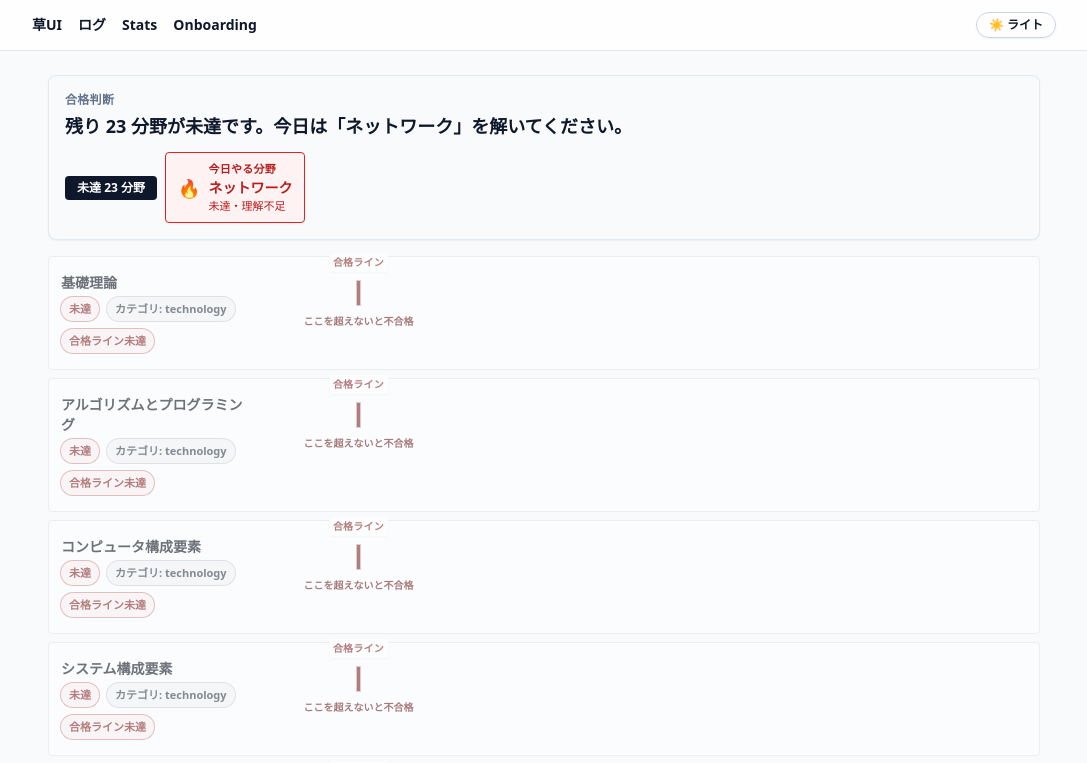
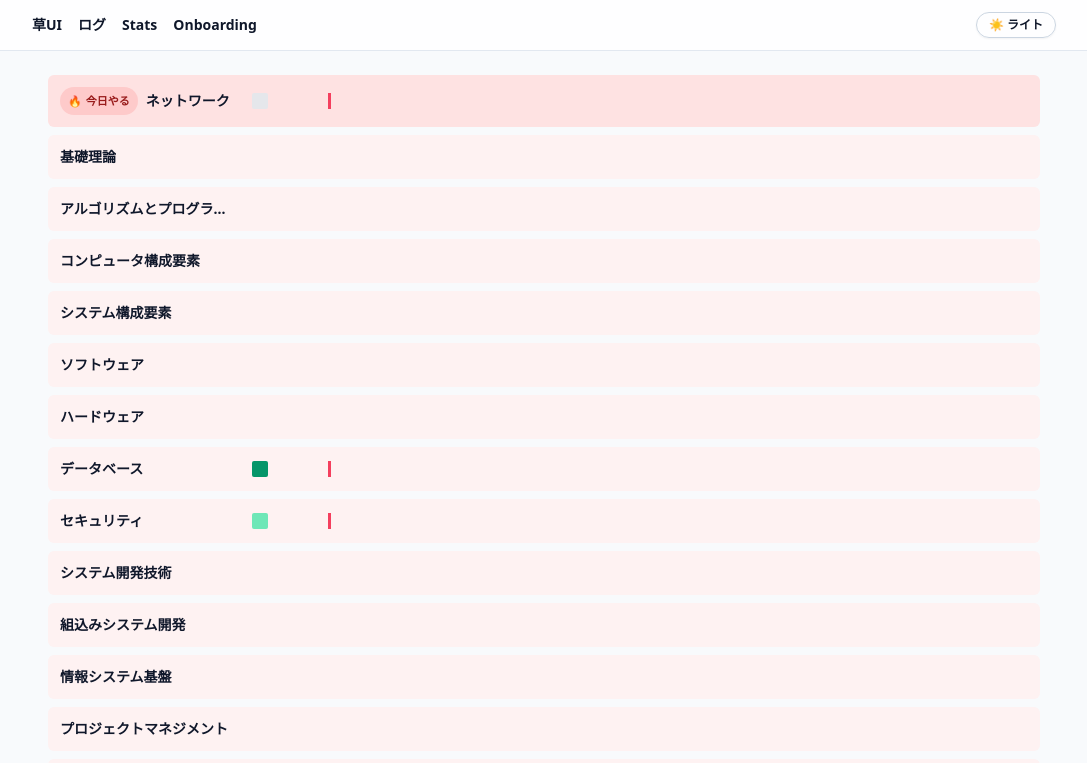
Before and after one commit to Hiro-Chiba/ap-grass-tracker, a Next.js app: page /grid in a window 1280 px wide. Shown: the top 763 px of the page, without its empty margins (96-1183 px from the left). Built offline with nearby package versions, Linux system fonts and the light colour scheme.

Commit message:
草UI再設計と優先分野ロジックの更新

```diff
--- a/app/grid/page.tsx
+++ b/app/grid/page.tsx
@@ -1,64 +1,13 @@
 "use client";
 
 import { SubjectRows } from "@/components/grass/SubjectRow";
-import { getSubjectStatuses } from "@/lib/calc";
-import { subjects } from "@/lib/subjects";
+import { getSubjectStatuses, pickPrioritySubject } from "@/lib/calc";
 import { useCycleStore } from "@/lib/useCycleStore";
-
-const pickPrioritySubject = (statuses: ReturnType<typeof getSubjectStatuses>) => {
-  const candidates = statuses
-    .filter(
-      (status) =>
-        !status.inGoal &&
-        status.ineffectiveCount > 0 &&
-        (status.effectiveCount === 0 || status.effectiveCount < status.target / 2)
-    )
-    .sort((a, b) => b.ineffectiveCount - a.ineffectiveCount || a.effectiveCount - b.effectiveCount || a.subjectId - b.subjectId);
-
-  return candidates[0];
-};
 
 export default function GridPage() {
   const { cycles } = useCycleStore();
   const statuses = getSubjectStatuses(cycles);
-  const remainingSubjects = statuses.filter((status) => !status.inGoal).length;
-  const priorityStatus = pickPrioritySubject(statuses);
-  const prioritySubject = subjects.find((subject) => subject.id === priorityStatus?.subjectId);
+  const priorityStatus = pickPrioritySubject(cycles, statuses);
 
-  const instruction = prioritySubject
-    ? `残り ${remainingSubjects} 分野が未達です。今日は「${prioritySubject.name}」を解いてください。`
-    : remainingSubjects > 0
-      ? `残り ${remainingSubjects} 分野が未達です。無効周回を埋める分野だけを選んでください。`
-      : "全分野が合格ラインに到達しました。理解維持のための確認だけ行ってください。";
-
-  return (
-    <div className="space-y-4">
-      <div className="rounded-lg border border-slate-200 bg-slate-50 p-4 shadow-sm dark:border-slate-800 dark:bg-slate-900/50">
-        <p className="text-xs font-semibold uppercase tracking-wide text-slate-500">合格判断</p>
-        <p className="mt-1 text-lg font-bold text-slate-900 dark:text-white">{instruction}</p>
-        <div className="mt-3 flex flex-wrap items-center gap-2">
-          <span className="rounded bg-slate-900 px-3 py-1 text-xs font-semibold text-white dark:bg-slate-200 dark:text-slate-900">
-            未達 {remainingSubjects} 分野
-          </span>
-          {prioritySubject ? (
-            <div className="flex items-center gap-2 rounded border border-red-600 bg-red-50 px-3 py-2 text-red-700 shadow-sm dark:border-red-800 dark:bg-red-900/30 dark:text-red-100">
-              <span className="text-lg" aria-hidden>
-                🔥
-              </span>
-              <div>
-                <p className="text-[11px] font-semibold uppercase tracking-wide">今日やる分野</p>
-                <p className="text-sm font-bold">{prioritySubject.name}</p>
-                <p className="text-[11px]">未達・理解不足</p>
-              </div>
-            </div>
-          ) : (
-            <span className="rounded border border-emerald-600 bg-emerald-50 px-3 py-2 text-[11px] font-semibold text-emerald-700 dark:border-emerald-500 dark:bg-emerald-900/40 dark:text-emerald-100">
-              今日は優先対象なし
-            </span>
-          )}
-        </div>
-      </div>
-      <SubjectRows cycles={cycles} statuses={statuses} prioritizedSubjectId={priorityStatus?.subjectId} />
-    </div>
-  );
+  return <SubjectRows cycles={cycles} statuses={statuses} prioritizedSubjectId={priorityStatus?.subjectId} />;
 }
--- a/app/stats/page.tsx
+++ b/app/stats/page.tsx
@@ -1,95 +1,30 @@
 "use client";
 
-import { aggregateKpis, getSubjectStatuses } from "@/lib/calc";
-import { EXAM_DATE, daysUntilExam } from "@/lib/examDate";
-import { subjects, SUBJECT_COUNT } from "@/lib/subjects";
+import { aggregateKpis } from "@/lib/calc";
+import { SUBJECT_COUNT } from "@/lib/subjects";
 import { useCycleStore } from "@/lib/useCycleStore";
+
+function StatNumber({ label, value }: { label: string; value: string }) {
+  return (
+    <div className="rounded-md bg-white/80 p-4 shadow-sm dark:bg-slate-800/70">
+      <p className="text-xs font-semibold uppercase tracking-wide text-slate-500">{label}</p>
+      <p className="mt-2 text-3xl font-bold text-slate-900 dark:text-white">{value}</p>
+    </div>
+  );
+}
 
 export default function StatsPage() {
   const { cycles } = useCycleStore();
   const { totalEffective, inGoalSubjects, stagnantSubjects } = aggregateKpis(cycles);
-  const statuses = getSubjectStatuses(cycles);
-  const remainingDays = daysUntilExam();
-  const alertColor = remainingDays < 30 ? "text-red-600" : "text-emerald-600";
-  const ineffectiveHotspots = statuses
-    .filter((status) => status.ineffectiveCount > 0)
-    .sort((a, b) => b.ineffectiveCount - a.ineffectiveCount || a.effectiveCount - b.effectiveCount)
-    .slice(0, 3);
 
   return (
-    <div className="space-y-6">
-      <div>
-        <h1 className="text-xl font-bold">Stats</h1>
-        <p className="text-sm text-slate-500 dark:text-slate-400">数字は合格圏を示すための最小限のみ。</p>
+    <div className="space-y-4">
+      <h1 className="text-xl font-bold">Stats</h1>
+      <div className="grid gap-3 sm:grid-cols-3">
+        <StatNumber label="合格分野数" value={`${inGoalSubjects} / ${SUBJECT_COUNT}`} />
+        <StatNumber label="総有効周回数" value={`${totalEffective} / 62`} />
+        <StatNumber label="停滞分野数" value={`${stagnantSubjects}`} />
       </div>
-
-      <div className="grid gap-4 sm:grid-cols-3">
-        <StatCard title="合格圏分野" value={`${inGoalSubjects} / ${SUBJECT_COUNT}`} description="縦線到達分野" />
-        <StatCard title="総有効周回" value={`${totalEffective} / 62`} description="accuracy 70%以上の件数" />
-        <StatCard title="停滞分野" value={`${stagnantSubjects}`} description="挑戦あり・有効0" />
-      </div>
-
-      <div className="rounded border border-red-200 bg-red-50 p-4 dark:border-red-800 dark:bg-red-900/30">
-        <p className="text-xs uppercase tracking-wide text-red-700 dark:text-red-200">無効が多い分野</p>
-        {ineffectiveHotspots.length > 0 ? (
-          <ul className="mt-2 space-y-1 text-sm text-red-800 dark:text-red-100">
-            {ineffectiveHotspots.map((status) => {
-              const subject = subjects.find((item) => item.id === status.subjectId);
-              return (
-                <li key={status.subjectId} className="flex items-center justify-between rounded border border-red-200 bg-white/70 px-3 py-2 dark:border-red-700 dark:bg-red-900/40">
-                  <div>
-                    <p className="font-semibold">{subject?.name}</p>
-                    <p className="text-[11px]">無効 {status.ineffectiveCount} / 有効 {status.effectiveCount}</p>
-                  </div>
-                  <span className="rounded bg-red-700 px-2 py-1 text-[11px] font-semibold text-white">理解不足を解消</span>
-                </li>
-              );
-            })}
-          </ul>
-        ) : (
-          <p className="mt-2 text-sm text-red-800 dark:text-red-100">無効周回はありません。維持のみに集中してください。</p>
-        )}
-      </div>
-
-      <div className="rounded border border-amber-200 bg-amber-50 p-4 dark:border-amber-800 dark:bg-amber-900/30">
-        <p className="text-xs uppercase tracking-wide text-amber-600 dark:text-amber-200">試験日カウントダウン</p>
-        <p className={`mt-1 text-lg font-bold ${alertColor}`}>
-          残り {remainingDays} 日 （{EXAM_DATE.toLocaleDateString("ja-JP")}）
-        </p>
-        <p className="text-xs text-slate-600 dark:text-slate-300">30日未満で警告色に切り替わります。</p>
-      </div>
-
-      <section className="space-y-3">
-        <h2 className="text-lg font-semibold">分野別サマリ</h2>
-        <div className="grid gap-2 md:grid-cols-2">
-          {statuses.map((status) => {
-            const subject = subjects.find((item) => item.id === status.subjectId);
-            return (
-              <div
-                key={status.subjectId}
-                className="rounded border border-slate-200 bg-white/70 px-3 py-2 text-sm dark:border-slate-800 dark:bg-slate-800/50"
-              >
-                <div className="flex items-center justify-between">
-                  <p className="font-semibold">{subject?.name}</p>
-                  <span className="text-xs text-slate-500">{status.category}</span>
-                </div>
-                <p className="text-xs text-slate-500">有効 {status.effectiveCount} / 目標 {status.target}</p>
-                <p className="text-xs text-slate-500">無効 {status.ineffectiveCount}</p>
-              </div>
-            );
-          })}
-        </div>
-      </section>
     </div>
   );
 }
-
-function StatCard({ title, value, description }: { title: string; value: string; description: string }) {
-  return (
-    <div className="rounded border border-slate-200 bg-white/70 p-4 shadow-sm dark:border-slate-800 dark:bg-slate-800/50">
-      <p className="text-xs uppercase tracking-wide text-slate-500">{title}</p>
-      <p className="mt-2 text-2xl font-bold">{value}</p>
-      <p className="text-xs text-slate-500">{description}</p>
-    </div>
-  );
-}
--- a/components/grass/Square.tsx
+++ b/components/grass/Square.tsx
@@ -1,33 +1,22 @@
 import clsx from "clsx";
+
+export const SQUARE_SIZE = 16;
+export const SQUARE_GAP = 4;
+export const SLOT_WIDTH = SQUARE_SIZE + SQUARE_GAP;
 
 export type SquareProps = {
   accuracy?: number;
 };
 
 const backgroundByAccuracy = (accuracy?: number) => {
-  if (accuracy === undefined) return "";
-  if (accuracy >= 80) return "bg-emerald-700";
-  if (accuracy >= 70) return "bg-emerald-500";
-  return "border-2 border-red-500 bg-red-50 text-red-700";
+  if (accuracy === undefined) return "bg-[#E5E7EB]";
+  if (accuracy >= 80) return "bg-[#059669]";
+  if (accuracy >= 70) return "bg-[#6EE7B7]";
+  return "bg-[#E5E7EB]";
 };
 
 export default function Square({ accuracy }: SquareProps) {
-  const isInvalid = accuracy !== undefined && accuracy < 70;
-  const className = clsx(
-    "relative flex h-6 w-6 items-center justify-center rounded-sm text-[10px] font-bold transition",
-    backgroundByAccuracy(accuracy)
-  );
+  const className = clsx("h-4 w-4 rounded-sm", backgroundByAccuracy(accuracy));
 
-  return (
-    <div className="relative group">
-      <div className={className} aria-label={isInvalid ? "無効周回" : "有効周回"} title={isInvalid ? "理解不足のまま進んでいます" : undefined}>
-        {isInvalid ? "□" : ""}
-      </div>
-      {isInvalid ? (
-        <div className="pointer-events-none absolute -top-10 left-1/2 hidden w-40 -translate-x-1/2 rounded bg-red-700 px-2 py-1 text-[10px] font-semibold text-white shadow-lg group-hover:block group-active:block">
-          理解不足のまま進んでいます
-        </div>
-      ) : null}
-    </div>
-  );
+  return <div className={className} aria-hidden />;
 }
--- a/components/grass/SubjectRow.tsx
+++ b/components/grass/SubjectRow.tsx
@@ -3,8 +3,7 @@ import clsx from "clsx";
 import { StudyCycle, SubjectStatus } from "@/lib/types";
 import { Subject, subjects } from "@/lib/subjects";
 import { getTargetForSubject } from "@/lib/targets";
-import { isEffectiveCycle } from "@/lib/calc";
-import Square from "./Square";
+import Square, { SLOT_WIDTH, SQUARE_SIZE } from "./Square";
 import TargetLine from "./TargetLine";
 
 type SubjectRowProps = {
@@ -12,68 +11,37 @@ type SubjectRowProps = {
   cycles: StudyCycle[];
   status?: SubjectStatus;
   isPriority?: boolean;
-  dimmed?: boolean;
 };
 
-export default function SubjectRow({ subject, cycles, status, isPriority, dimmed }: SubjectRowProps) {
-  const ineffective = cycles.filter((cycle) => !isEffectiveCycle(cycle.accuracy));
-  const effective = cycles.filter((cycle) => isEffectiveCycle(cycle.accuracy));
+const sortByDate = (cycles: StudyCycle[]) =>
+  [...cycles].sort((a, b) => new Date(a.date).getTime() - new Date(b.date).getTime());
+
+export default function SubjectRow({ subject, cycles, status, isPriority }: SubjectRowProps) {
   const target = getTargetForSubject(subject);
-  const maxSquares = Math.max(effective.length, target + 1);
-
-  const isOverTarget = effective.length > target;
-  const isInGoal = status?.inGoal ?? effective.length >= target;
-  const stateLabel = !isInGoal ? "未達" : isOverTarget ? "超過" : "到達";
+  const orderedCycles = sortByDate(cycles);
+  const minWidth = Math.max(orderedCycles.length, target) * SLOT_WIDTH + SQUARE_SIZE;
+  const isInGoal = status?.effectiveCount !== undefined ? status.effectiveCount >= target : false;
 
   const rowClassName = clsx(
-    "flex items-start gap-3 rounded border px-3 py-4 transition dark:border-slate-800",
-    isPriority
-      ? "border-red-600 ring-2 ring-red-200 dark:ring-red-800"
-      : "border-slate-200",
-    isInGoal ? "bg-slate-50 text-slate-700 opacity-80 dark:bg-slate-800/50 dark:text-slate-200" : "bg-white/70",
-    dimmed && "grayscale-[40%] opacity-60",
-    isOverTarget && "cursor-not-allowed"
+    "flex items-center gap-4 rounded-md px-3 py-3",
+    isPriority ? "bg-red-100" : !isInGoal ? "bg-red-50" : "bg-white"
   );
-
-  const badgeClassName = (variant: "warn" | "safe" | "info") =>
-    clsx(
-      "rounded-full px-2 py-1 text-[11px] font-semibold",
-      variant === "warn" && "bg-red-50 text-red-700 ring-1 ring-red-500/60 dark:bg-red-900/30 dark:text-red-100",
-      variant === "safe" && "bg-emerald-50 text-emerald-700 ring-1 ring-emerald-500/60 dark:bg-emerald-900/30 dark:text-emerald-100",
-      variant === "info" && "bg-slate-100 text-slate-700 ring-1 ring-slate-300 dark:bg-slate-800 dark:text-slate-100"
-    );
 
   return (
     <div className={rowClassName}>
-      <div className="w-48 space-y-1">
-        <div className="flex items-center gap-2">
-          <p className="text-sm font-semibold text-slate-900 dark:text-white">{subject.name}</p>
-          {isPriority ? <span className={badgeClassName("warn")}>🔥 今日やる</span> : null}
-        </div>
-        <div className="flex flex-wrap items-center gap-2 text-xs text-slate-500 dark:text-slate-400">
-          <span className={badgeClassName(isInGoal ? "safe" : "warn")}>{stateLabel}</span>
-          <span className={badgeClassName("info")}>カテゴリ: {subject.category}</span>
-          {!isInGoal ? <span className={badgeClassName("warn")}>合格ライン未達</span> : null}
-          {isOverTarget ? <span className={badgeClassName("info")}>操作対象外</span> : null}
-          {ineffective.length > 0 ? <span className={badgeClassName("warn")}>理解不足 {ineffective.length}</span> : null}
-        </div>
+      <div className="flex w-44 items-center gap-2 text-sm font-semibold text-slate-900 dark:text-white">
+        {isPriority ? (
+          <span className="flex items-center gap-1 rounded-full bg-red-200 px-2 py-1 text-[11px] font-bold text-red-800">
+            🔥 <span>今日やる</span>
+          </span>
+        ) : null}
+        <span className="truncate">{subject.name}</span>
       </div>
-      <div className="flex items-center gap-2">
-        <div className="flex gap-1" aria-label="無効周回">
-          {ineffective.map((cycle) => (
-            <Square key={cycle.id} accuracy={cycle.accuracy} />
-          ))}
-        </div>
-        <div
-          className="relative flex items-center gap-1 pt-2"
-          style={{ minWidth: `${maxSquares * 28}px` }}
-          aria-label="有効周回"
-        >
-          <TargetLine position={target} />
-          {effective.map((cycle) => (
-            <Square key={cycle.id} accuracy={cycle.accuracy} />
-          ))}
-        </div>
+      <div className="relative flex items-center gap-1" style={{ minWidth }} aria-label={`${subject.name} の進捗`}>
+        <TargetLine position={target} />
+        {orderedCycles.map((cycle) => (
+          <Square key={cycle.id} accuracy={cycle.accuracy} />
+        ))}
       </div>
     </div>
   );
@@ -89,20 +57,31 @@ export const SubjectRows = ({
   prioritizedSubjectId?: number;
 }) => {
   const statusMap = new Map(statuses.map((item) => [item.subjectId, item]));
-  const shouldDim = Boolean(prioritizedSubjectId);
+  const subjectOrder = subjects.map((subject) => subject.id);
+
+  if (prioritizedSubjectId) {
+    const index = subjectOrder.indexOf(prioritizedSubjectId);
+    if (index > -1) {
+      subjectOrder.splice(index, 1);
+      subjectOrder.unshift(prioritizedSubjectId);
+    }
+  }
 
   return (
     <div className="space-y-2">
-      {subjects.map((subject) => (
-        <SubjectRow
-          key={subject.id}
-          subject={subject}
-          cycles={cycles.filter((cycle) => cycle.subjectId === subject.id)}
-          status={statusMap.get(subject.id)}
-          isPriority={prioritizedSubjectId === subject.id}
-          dimmed={shouldDim && prioritizedSubjectId !== subject.id}
-        />
-      ))}
+      {subjectOrder.map((subjectId) => {
+        const subject = subjects.find((item) => item.id === subjectId);
+        if (!subject) return null;
+        return (
+          <SubjectRow
+            key={subjectId}
+            subject={subject}
+            cycles={cycles.filter((cycle) => cycle.subjectId === subjectId)}
+            status={statusMap.get(subjectId)}
+            isPriority={prioritizedSubjectId === subjectId}
+          />
+        );
+      })}
     </div>
   );
 };
--- a/components/grass/TargetLine.tsx
+++ b/components/grass/TargetLine.tsx
@@ -1,18 +1,11 @@
+import { SLOT_WIDTH, SQUARE_GAP } from "./Square";
+
 export default function TargetLine({ position }: { position: number }) {
+  const offset = Math.max(position * SLOT_WIDTH - SQUARE_GAP, 0);
+
   return (
-    <div className="relative h-6">
-      <div
-        className="absolute inset-y-0 w-[3px] bg-red-700 shadow-[0_0_0_1px_rgba(127,29,29,0.35)]"
-        style={{ left: `${position * 28}px` }}
-        aria-label={`目標位置 ${position}`}
-      >
-        <span className="absolute -top-7 left-1/2 -translate-x-1/2 whitespace-nowrap rounded bg-white px-1 py-0.5 text-[10px] font-bold uppercase tracking-wide text-red-700 shadow-sm dark:bg-slate-900 dark:text-red-200">
-          合格ライン
-        </span>
-        <span className="absolute -bottom-6 left-1/2 -translate-x-1/2 whitespace-nowrap text-[10px] font-semibold text-red-800 dark:text-red-200">
-          ここを超えないと不合格
-        </span>
-      </div>
+    <div className="pointer-events-none absolute inset-y-0" style={{ left: `${offset}px` }}>
+      <span className="block h-full w-[3px] bg-rose-500" aria-label={`目標周回 ${position}`} />
     </div>
   );
 }
--- a/lib/calc.ts
+++ b/lib/calc.ts
@@ -45,3 +45,25 @@ export const aggregateKpis = (cycles: StudyCycle[]): { totalEffective: number; i
 
 export const getSubjectStatuses = (cycles: StudyCycle[]): SubjectStatus[] =>
   subjects.map((subject) => getSubjectStatus(cycles, subject.id));
+
+export const getLastAttemptDate = (cycles: StudyCycle[], subjectId: number): Date | null => {
+  const subjectCycles = cycles.filter((cycle) => cycle.subjectId === subjectId);
+  if (subjectCycles.length === 0) return null;
+
+  return subjectCycles.reduce<Date>((latest, cycle) => {
+    const current = new Date(cycle.date);
+    return current.getTime() > latest.getTime() ? current : latest;
+  }, new Date(subjectCycles[0].date));
+};
+
+export const pickPrioritySubject = (cycles: StudyCycle[], statuses: SubjectStatus[]): SubjectStatus | undefined => {
+  const candidates = statuses
+    .map((status) => ({ status, lastTriedAt: getLastAttemptDate(cycles, status.subjectId) }))
+    .filter((item) => item.lastTriedAt && !item.status.inGoal && item.status.ineffectiveCount > 0)
+    .sort((a, b) => {
+      if (!a.lastTriedAt || !b.lastTriedAt) return 0;
+      return a.lastTriedAt.getTime() - b.lastTriedAt.getTime() || a.status.subjectId - b.status.subjectId;
+    });
+
+  return candidates[0]?.status;
+};
```
Also changed, not shown: 1 other file (tests, documents, lock files or other folders).
